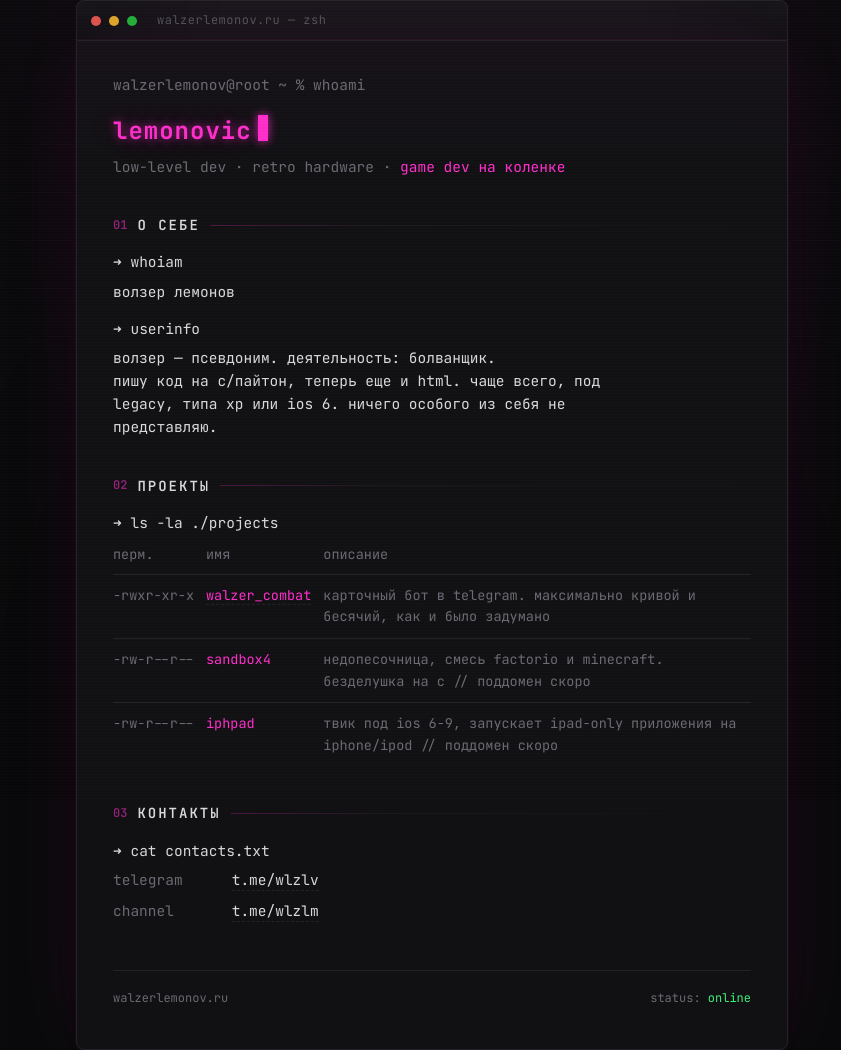
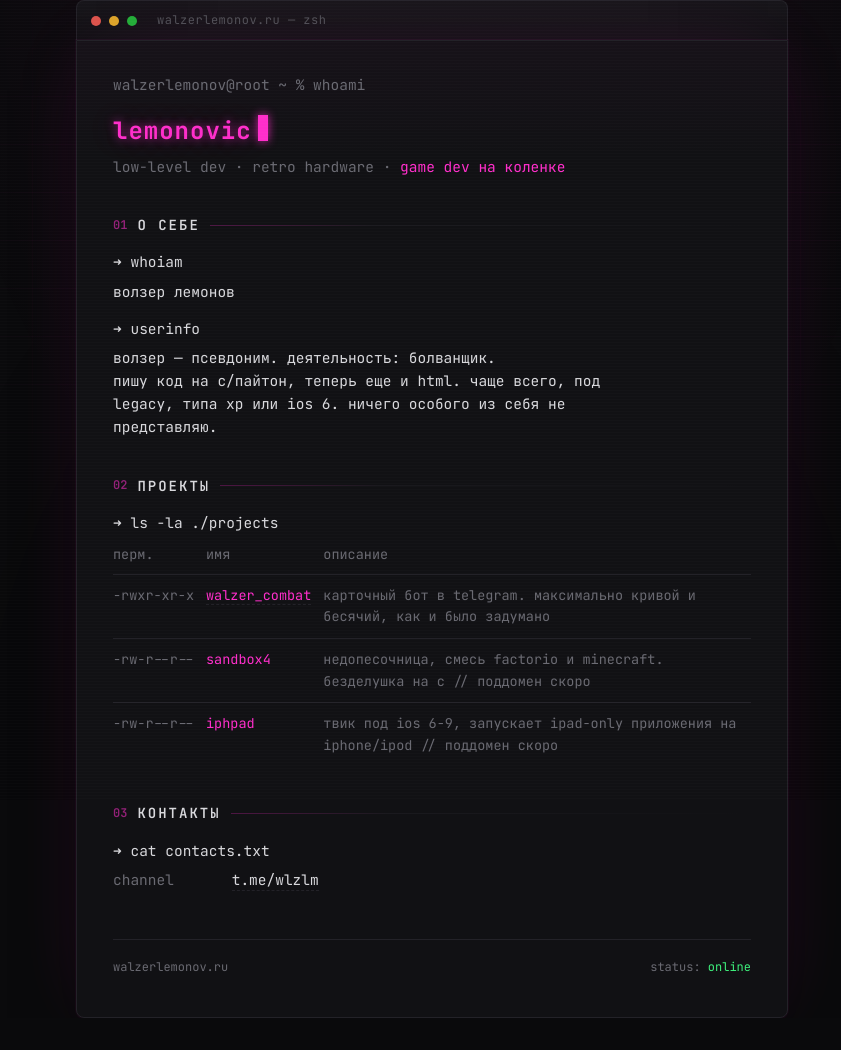
Before and after one commit to WalzerL/WalzerL.github.io, a plain HTML site: page index.html in a window 1280 px wide. Shown: the whole page, without its empty margins (208-1049 px from the left). After the commit the page ends 1018 px from the top, so only its background shows below. Drawn offline with Linux system fonts and the light colour scheme.

Commit message:
Update index.html

```diff
--- a/index.html
+++ b/index.html
@@ -344,10 +344,6 @@
       <div class="line prompt cmd">cat contacts.txt</div>
       <div class="links">
         <div class="link-row">
-          <span class="k">telegram</span>
-          <a href="https://t.me/wlzmv" target="_blank" rel="noopener">t.me/wlzlv</a>
-        </div>
-        <div class="link-row">
           <span class="k">channel</span>
           <a href="https://t.me/wlzlm" target="_blank" rel="noopener">t.me/wlzlm</a>
         </div>
```
